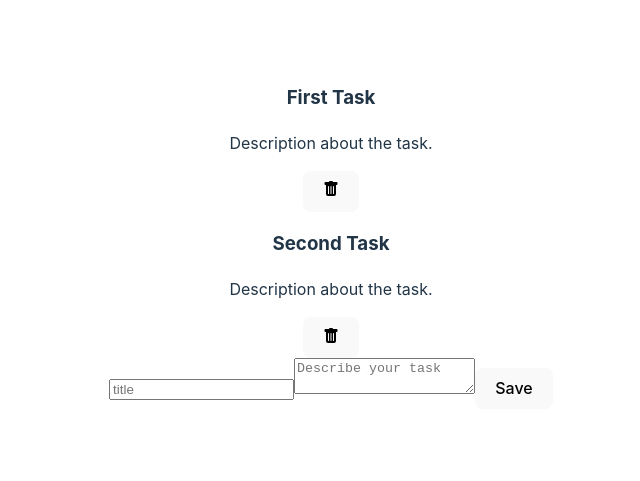
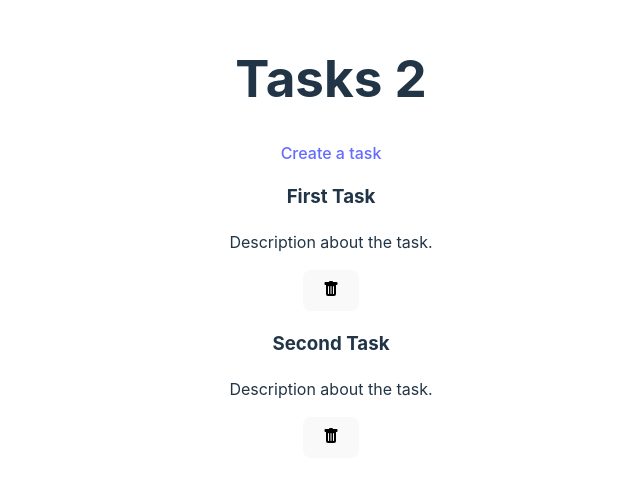
Before and after one commit to Enzo-cam/task-redux, a React (Vite) app: page / in a window 1280 px wide. Shown: the part 163-644 px from the top of the page, without its empty margins (309-949 px from the left). Built offline with nearby package versions, Linux system fonts and the light colour scheme.

Commit message:
Added router

```diff
--- a/src/App.jsx
+++ b/src/App.jsx
@@ -1,17 +1,18 @@
 import './App.css'
 import TaskList from './components/TaskList'
 import TaskForm from './components/TaskForm'
-//Funciones que querramos llamar para ACTUALIZAR el estado
-import { useDispatch } from 'react-redux'
-//Formas de las cuales traemos datos que estan DENTRO del estado.
-import { useSelector } from 'react-redux'
+import { BrowserRouter, Routes, Route } from 'react-router-dom'
 
 function App() {
 
   return (
     <div className="App">
-      <TaskList/>
-      <TaskForm/>
+      <BrowserRouter>
+        <Routes>
+          <Route path='/' element={<TaskList/>}/>
+          <Route path='/create' element={<TaskForm/>}/>
+        </Routes>
+      </BrowserRouter>
     </div>
   )
 }
--- a/src/components/TaskForm.jsx
+++ b/src/components/TaskForm.jsx
@@ -2,9 +2,12 @@ import { useState } from "react"
 import { useDispatch } from "react-redux"
 import { addTask } from "../features/tasks/taskSlice"
 import { v4 as uuid } from "uuid"
+import { useNavigate } from "react-router-dom"
+import { Link } from "react-router-dom"
 
 export default function TaskForm() {
   const dispatch = useDispatch()
+  const navigate = useNavigate()
 
   const [task, setTask] = useState({
     title: '',
@@ -24,13 +27,19 @@ export default function TaskForm() {
       ...task,
       id: uuid()
     }))
+    navigate('/')
   }
 
   return (
+    <div>
+      <Link to='/'>
+        Go to Task List
+      </Link>
     <form onSubmit={handleSubmit}>
       <input onChange={handleChange} name="title" type="text" placeholder="title" />
       <textarea onChange={handleChange} name="description" placeholder="Describe your task"></textarea>
-      <button>Save</button>
+      <button type="submit">Save</button>
     </form>
+    </div>
   )
 }
--- a/src/components/TaskList.jsx
+++ b/src/components/TaskList.jsx
@@ -2,6 +2,7 @@ import { useSelector } from "react-redux"
 import {BsTrashFill} from 'react-icons/bs'
 import { useDispatch } from "react-redux"
 import { deleteTask } from "../features/tasks/taskSlice"
+import { Link } from "react-router-dom"
 
 export default function TaskList() {
 
@@ -14,6 +15,12 @@ export default function TaskList() {
 
   return (
     <div>
+      <header>
+        <h1>Tasks {tasks.length}</h1>
+        <Link to='/create'>
+          Create a task
+        </Link>
+      </header>
       {tasks.map(task => (
         <div key={task.id}>
           <h3>{task.title}</h3>
--- a/src/features/tasks/taskSlice.js
+++ b/src/features/tasks/taskSlice.js
@@ -1,3 +1,8 @@
+//Funciones que querramos llamar para ACTUALIZAR el estado
+// import { useDispatch } from 'react-redux'
+//Formas de las cuales traemos datos que estan DENTRO del estado.
+// import { useSelector } from 'react-redux'
+
 //Funciones que se haran dentro del estado
 //Crear, eliminar, updatear, listar.
 import { createSlice } from "@reduxjs/toolkit";
```
